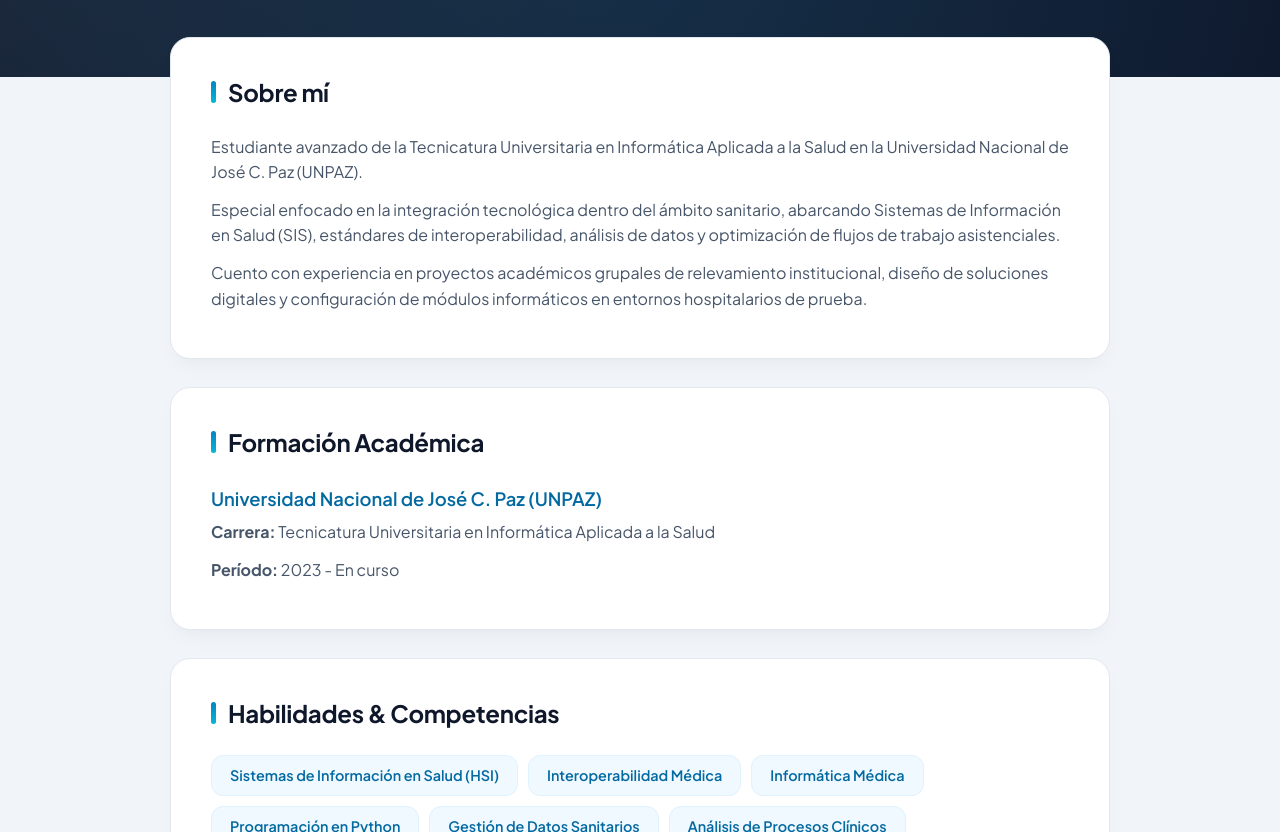
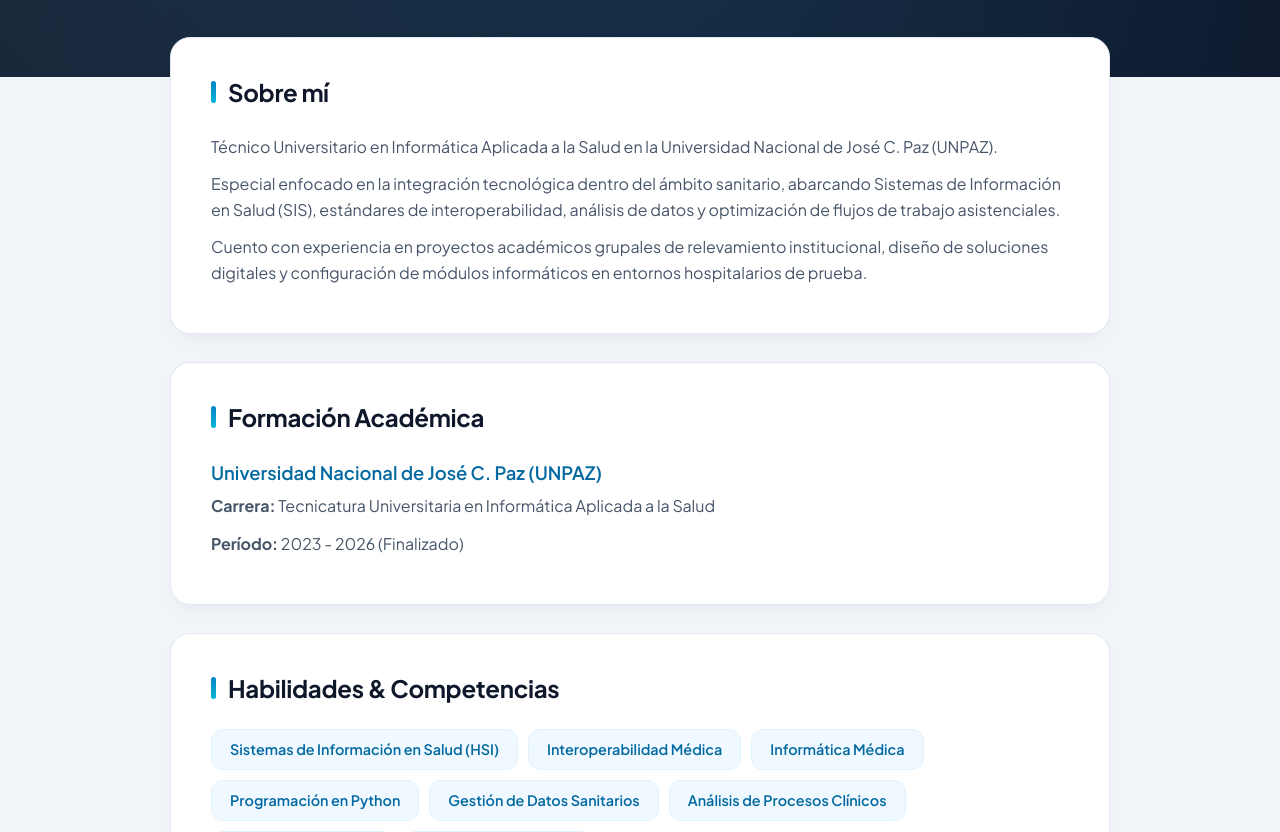
Before and after one commit to gaunabraian01-cyber/braiangauna.github.io, a plain HTML site: page index.html in a window 1280 px wide. Shown: the part 268-1100 px from the top of the page. Drawn offline with Linux system fonts and the light colour scheme.

Commit message:
Update index.html

```diff
--- a/index.html
+++ b/index.html
@@ -294,7 +294,7 @@
         <section>
             <h2>Sobre mí</h2>
             <p>
-                Estudiante avanzado de la Tecnicatura Universitaria en Informática Aplicada a la Salud en la Universidad Nacional de José C. Paz (UNPAZ).
+                Técnico Universitario en Informática Aplicada a la Salud en la Universidad Nacional de José C. Paz (UNPAZ).
             </p>
             <p>
                 Especial enfocado en la integración tecnológica dentro del ámbito sanitario, abarcando Sistemas de Información en Salud (SIS), estándares de interoperabilidad, análisis de datos y optimización de flujos de trabajo asistenciales.
@@ -309,7 +309,7 @@
             <h2>Formación Académica</h2>
             <h3>Universidad Nacional de José C. Paz (UNPAZ)</h3>
             <p><strong>Carrera:</strong> Tecnicatura Universitaria en Informática Aplicada a la Salud</p>
-            <p><strong>Período:</strong> 2023 - En curso</p>
+            <p><strong>Período:</strong> 2023 - 2026 (Finalizado)</p>
         </section>
 
         <!-- HABILIDADES -->
```
